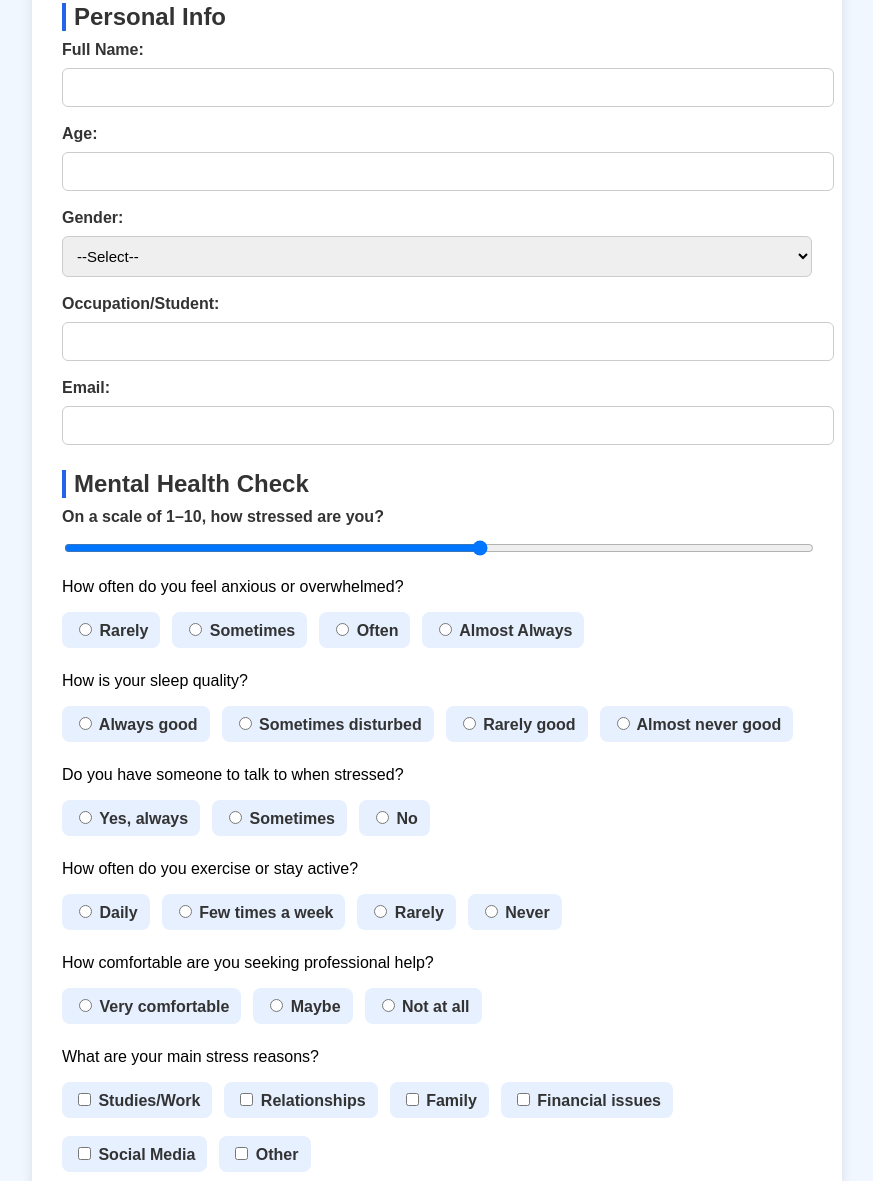
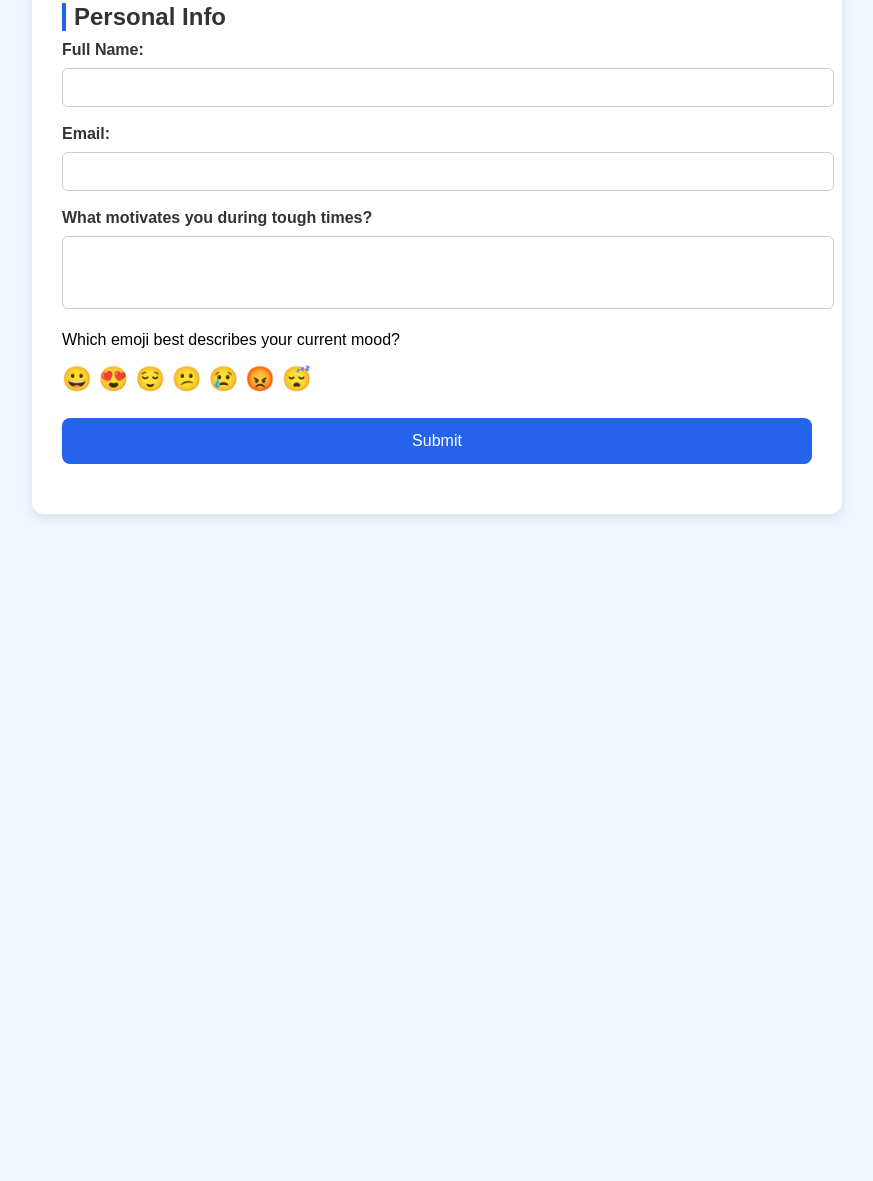
Before and after one commit to kamal88kumawat/MentalHealthTracker, a plain HTML site: page form.html in a window 1280 px wide. Shown: the part 130-1311 px from the top of the page, without its empty margins (203-1076 px from the left). After the commit the page ends 800 px from the top, so only its background shows below. Drawn offline with Linux system fonts and the light colour scheme.

Commit message:
Update form.html

```diff
--- a/form.html
+++ b/form.html
@@ -10,101 +10,16 @@
 
     <div class="form-container">
         <h1>Mental Health Tracker</h1>
-    <form id="mentalForm" method="POST" action="/submit">
+        <form id="mentalForm">
 
-      <!-- Personal Info -->
             <h2>Personal Info</h2>
             <div class="form-group">
                 <label for="name">Full Name:</label>
                 <input type="text" id="name" name="name" required>
             </div>
             <div class="form-group">
-        <label for="age">Age:</label>
-        <input type="number" id="age" name="age" required>
-      </div>
-      <div class="form-group">
-        <label for="gender">Gender:</label>
-        <select id="gender" name="gender" required>
-          <option value="">--Select--</option>
-          <option>Female</option>
-          <option>Male</option>
-          <option>Other</option>
-        </select>
-      </div>
-      <div class="form-group">
-        <label for="occupation">Occupation/Student:</label>
-        <input type="text" id="occupation" name="occupation">
-      </div>
-      <div class="form-group">
                 <label for="email">Email:</label>
                 <input type="email" id="email" name="email" required>
-      </div>
-
-      <!-- Mental Health Check -->
-      <h2>Mental Health Check</h2>
-      <div class="form-group">
-        <label for="stress">On a scale of 1–10, how stressed are you?</label>
-        <input type="range" id="stress" name="stress" min="1" max="10">
-      </div>
-
-      <div class="form-group">
-        <p>How often do you feel anxious or overwhelmed?</p>
-        <div class="options">
-          <label><input type="radio" name="anxiety" value="rarely"> Rarely</label>
-          <label><input type="radio" name="anxiety" value="sometimes"> Sometimes</label>
-          <label><input type="radio" name="anxiety" value="often"> Often</label>
-          <label><input type="radio" name="anxiety" value="always"> Almost Always</label>
-        </div>
-      </div>
-
-      <div class="form-group">
-        <p>How is your sleep quality?</p>
-        <div class="options">
-          <label><input type="radio" name="sleep" value="good"> Always good</label>
-          <label><input type="radio" name="sleep" value="disturbed"> Sometimes disturbed</label>
-          <label><input type="radio" name="sleep" value="rarely"> Rarely good</label>
-          <label><input type="radio" name="sleep" value="bad"> Almost never good</label>
-        </div>
-      </div>
-
-      <div class="form-group">
-        <p>Do you have someone to talk to when stressed?</p>
-        <div class="options">
-          <label><input type="radio" name="support" value="yes"> Yes, always</label>
-          <label><input type="radio" name="support" value="sometimes"> Sometimes</label>
-          <label><input type="radio" name="support" value="no"> No</label>
-        </div>
-      </div>
-
-      <div class="form-group">
-        <p>How often do you exercise or stay active?</p>
-        <div class="options">
-          <label><input type="radio" name="exercise" value="daily"> Daily</label>
-          <label><input type="radio" name="exercise" value="weekly"> Few times a week</label>
-          <label><input type="radio" name="exercise" value="rarely"> Rarely</label>
-          <label><input type="radio" name="exercise" value="never"> Never</label>
-        </div>
-      </div>
-
-      <div class="form-group">
-        <p>How comfortable are you seeking professional help?</p>
-        <div class="options">
-          <label><input type="radio" name="help" value="comfortable"> Very comfortable</label>
-          <label><input type="radio" name="help" value="maybe"> Maybe</label>
-          <label><input type="radio" name="help" value="not"> Not at all</label>
-        </div>
-      </div>
-
-      <div class="form-group">
-        <p>What are your main stress reasons?</p>
-        <div class="checkbox-options">
-          <label><input type="checkbox" name="stress_reasons" value="studies"> Studies/Work</label>
-          <label><input type="checkbox" name="stress_reasons" value="relationships"> Relationships</label>
-          <label><input type="checkbox" name="stress_reasons" value="family"> Family</label>
-          <label><input type="checkbox" name="stress_reasons" value="finance"> Financial issues</label>
-          <label><input type="checkbox" name="stress_reasons" value="social"> Social Media</label>
-          <label><input type="checkbox" name="stress_reasons" value="other"> Other</label>
-        </div>
             </div>
 
             <div class="form-group">
@@ -119,61 +34,16 @@
                 </div>
             </div>
 
-      <!-- Submit Button -->
             <button type="submit">Submit</button>
-
         </form>
 
-    <!-- Download & Email Buttons -->
+        <div id="message" style="margin-top: 20px; font-weight: bold; text-align: center;"></div>
+
         <button id="downloadBtn" disabled>Download Report</button>
         <button id="emailBtn" disabled>Send Report via Email</button>
     </div>
 
-  <!-- AJAX Script -->
-  <script>
-    const form = document.getElementById('mentalForm');
-    const downloadBtn = document.getElementById('downloadBtn');
-    const emailBtn = document.getElementById('emailBtn');
-
-    let pdfFile = "";
-
-    form.addEventListener('submit', e=>{
-        e.preventDefault();
-        const formData = new FormData(form);
-
-        fetch('/submit',{method:'POST', body: formData})
-        .then(res=>res.json())
-        .then(data=>{
-            if(data.status==='success'){
-                alert("Report generated!");
-                pdfFile = data.pdf_file;
-                downloadBtn.disabled = false;
-                emailBtn.disabled = false;
-            }
-        });
-    });
-
-    downloadBtn.addEventListener('click', ()=>{
-        window.location.href = pdfFile;
-    });
-
-    emailBtn.addEventListener('click', ()=>{
-        const email = form.querySelector('#email').value;
-        if(!email){ alert("Enter your email"); return; }
-
-        fetch('/send_email',{
-            method:'POST',
-            headers: {'Content-Type':'application/x-www-form-urlencoded'},
-            body: `email=${encodeURIComponent(email)}&pdf_file=${encodeURIComponent(pdfFile)}`
-        })
-        .then(res=>res.json())
-        .then(data=>{
-            if(data.status==='email_sent'){
-                alert("Report sent to your email!");
-            }
-        });
-    });
-  </script>
+    <script src="form.js"></script>
 
 </body>
 </html>
```
Lines whose indentation alone changed are shown as unchanged.
